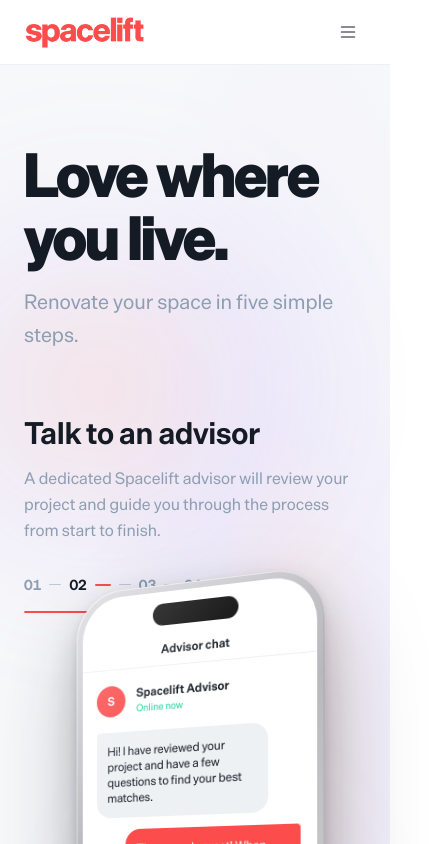
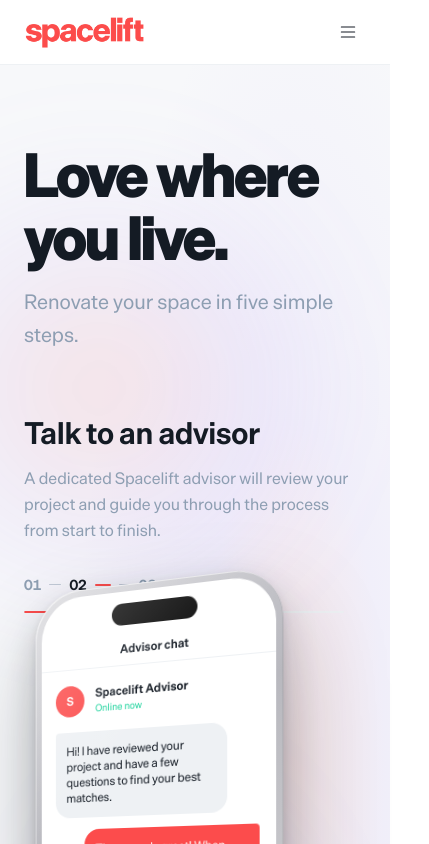
Before and after one commit to jjmccarthy7/spacelift-tools, a Next.js app in the folder apps/hellospacelift/: page / in a window 390 px wide. Shown: the top 844 px of the page, 429 px wide, since content can reach past the window. Built offline with nearby package versions, Linux system fonts and the light colour scheme.

Commit message:
feat: align carousel to items-start so phone top lifts above the H1

```diff
--- a/apps/hellospacelift/src/components/StepCarousel.tsx
+++ b/apps/hellospacelift/src/components/StepCarousel.tsx
@@ -1,5 +1,4 @@
 'use client'
-
 import { useEffect, useState } from 'react'
 import PhoneMock from './PhoneMock'
 
@@ -42,8 +41,14 @@
   }, [])
 
   return (
-    <div className="flex flex-col md:flex-row items-center justify-between gap-12 md:gap-16">
-      {/* Left: step content */}
+    /*
+     * items-start so the phone top can sit above the left column text.
+     * The phone's own translateY(-80px) lifts it up relative to its
+     * natural position in the flex row, clearing above the H1.
+     * overflow-visible ensures the lifted phone isn't clipped.
+     */
+    <div className="flex flex-col md:flex-row items-start justify-between gap-12 md:gap-16 overflow-visible">
+      {/* Left: step content — sits naturally at the top of the row */}
       <div className="flex-1 max-w-xl">
         {/* Step title & copy */}
         <div className="min-h-[120px]">
@@ -93,7 +98,7 @@
         </div>
       </div>
 
-      {/* Right: phone mockup */}
+      {/* Right: phone mockup — translateY(-80px) in PhoneMock lifts it above the row */}
       <PhoneMock step={activeStep} />
     </div>
   )
```
